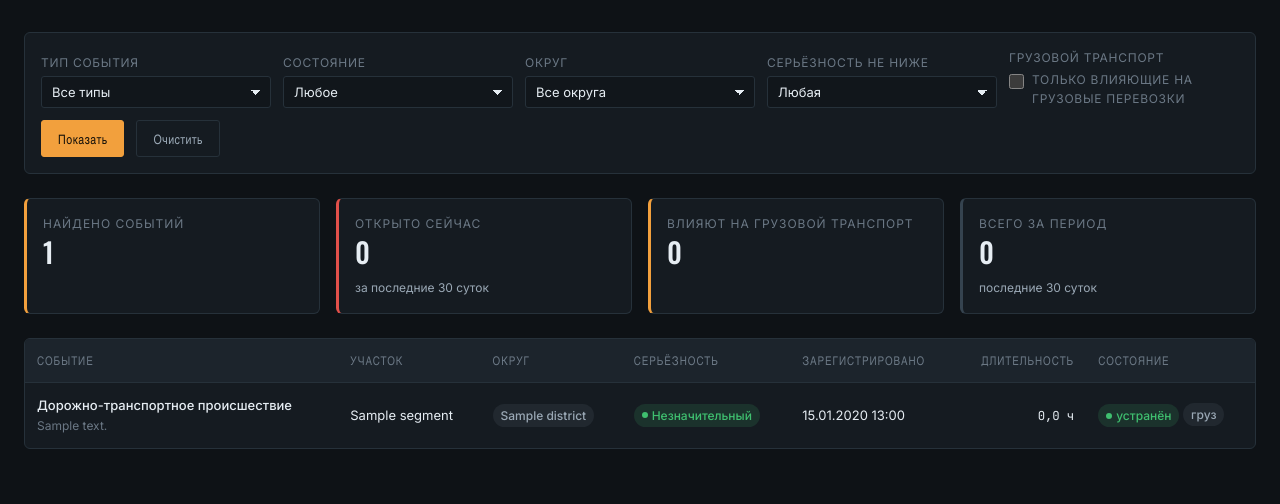
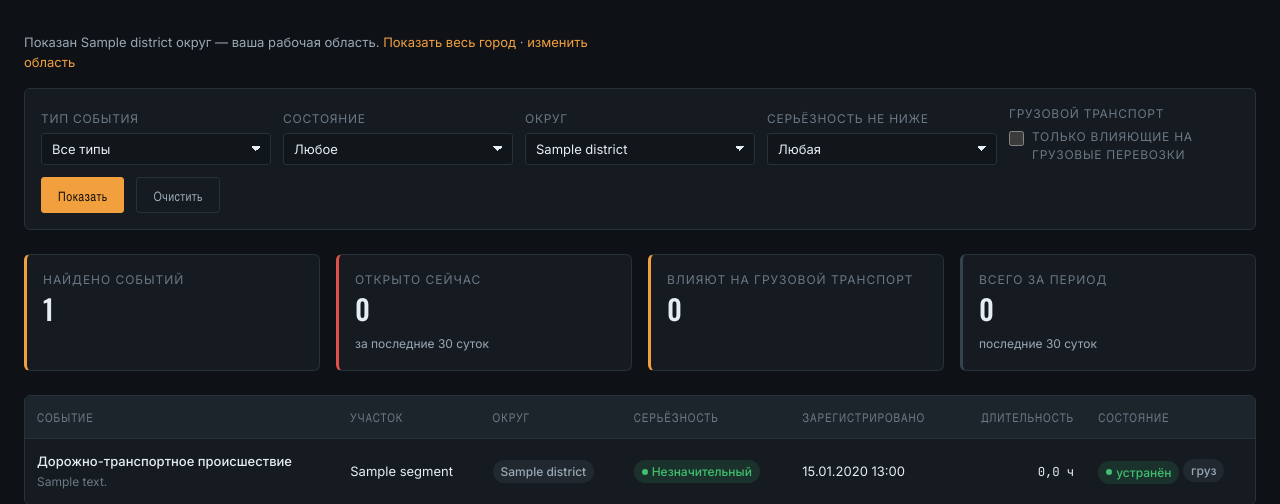
Before and after one commit to ht2473/freightflow, a Django app: page /incidents/ in a window 1280 px wide; the page is wider, and only the part inside the window is pictured. Shown: the part 276-780 px from the top of that part. Run offline with Django 5.2, Linux system fonts and the light colour scheme; a user stored in the database is signed in; tables that the repository leaves empty hold one stand-in row (values such as "Sample post"); parts of the project's set-up code (start-up, migrations or seed data) failed here and were passed over.

Commit message:
Ограничивать разделы рабочей областью пользователя
Реестры объектов, участков сети и дорожных событий открываются округом,
выбранным в профиле, — тем, с которым человек работает изо дня в день.

Область применяется, когда отбор в запросе отсутствует, то есть при первом
заходе в раздел; стоит воспользоваться формой отбора — и выбор человека
замещает настройку. Урезанная выборка объявлена на странице вместе
со ссылкой на город целиком: настройка не должна незаметно сокращать то,
что показано.

Co-Authored-By: Claude Opus 5 <noreply@anthropic.com>

```diff
--- a/backend/accounts/models.py
+++ b/backend/accounts/models.py
@@ -114,7 +114,12 @@ class UserProfile(models.Model):
         null=True,
         blank=True,
         related_name="+",
-        verbose_name=_("Округ по умолчанию"),
+        verbose_name=_("Рабочая область"),
+        help_text=_(
+            "Округ, которым разделы системы ограничиваются при первом "
+            "открытии. Заданный в самом разделе отбор рабочую область "
+            "замещает"
+        ),
     )
     notify_incidents = models.BooleanField(_("Уведомлять об инцидентах"), default=True)
 
--- a/backend/core/views/base.py
+++ b/backend/core/views/base.py
@@ -157,6 +157,33 @@ def int_param(request, name: str, default: int | None = None) -> int | None:
         return default
 
 
+def working_area(request) -> tuple[int | None, bool]:
+    """Округ отбора с учётом рабочей области пользователя.
+
+    Рабочая область — округ, с которым человек работает изо дня в день.
+    Она применяется, когда параметр отбора в запросе **отсутствует**, то есть
+    при первом заходе в раздел. Стоит воспользоваться формой отбора — и
+    параметр появляется, пусть и пустым, а область уступает выбору:
+    настройка не должна незаметно урезать выборку, которую человек только
+    что задал сам.
+
+    Возвращает пару «идентификатор округа, округ рабочей области». Второе
+    значение заполнено только тогда, когда область действительно применена:
+    по нему страница и сообщает, что показывает не весь город.
+    """
+    if "district" in request.GET:
+        return int_param(request, "district"), None
+
+    profile = None
+    if getattr(request, "user", None) is not None:
+        from accounts.models import profile_for
+
+        profile = profile_for(request.user)
+    if profile is None or profile.default_district is None:
+        return None, None
+    return profile.default_district_id, profile.default_district
+
+
 def choice_param(request, name: str, allowed: Iterable[str], default: str = "") -> str:
     """Прочитать параметр, значение которого ограничено списком допустимых."""
     value = (request.GET.get(name) or "").strip()
--- a/backend/core/views/monitoring.py
+++ b/backend/core/views/monitoring.py
@@ -12,7 +12,14 @@ from django.utils.translation import gettext_lazy as _
 from .. import selectors
 from ..choices import FlowDirection, FlowScope, IncidentType, congestion_state
 from ..models import District, TrafficCondition, TrafficIncident
-from .base import choice_param, int_param, minimap_settings, page_context, paginate
+from .base import (
+    choice_param,
+    int_param,
+    minimap_settings,
+    page_context,
+    paginate,
+    working_area,
+)
 
 
 def traffic(request):
@@ -82,7 +89,7 @@ def incident_list(request):
 
     incident_type = choice_param(request, "type", IncidentType.values)
     state = choice_param(request, "state", ["open", "closed"])
-    district_id = int_param(request, "district")
+    district_id, area_district = working_area(request)
     severity = int_param(request, "severity")
     cargo_only = request.GET.get("cargo") == "1"
 
@@ -115,6 +122,7 @@ def incident_list(request):
         statistics=selectors.incident_statistics(days=30),
         incident_types=IncidentType.choices,
         districts=District.objects.all(),
+        area_district=area_district,
         filters={
             "type": incident_type,
             "state": state,
--- a/backend/templates/account/profile.html
+++ b/backend/templates/account/profile.html
@@ -53,8 +53,9 @@
                     {{ form.language }}
                 </div>
                 <div class="field">
-                    <label for="{{ form.default_district.id_for_label }}">{% trans 'Округ по умолчанию' %}</label>
+                    <label for="{{ form.default_district.id_for_label }}">{% trans 'Рабочая область' %}</label>
                     {{ form.default_district }}
+                    <span class="small faint">{% trans 'Реестры объектов, участков сети и дорожных событий открываются этим округом. Отбор, заданный в самом разделе, рабочую область замещает.' %}</span>
                 </div>
             </div>
             <label class="check" style="margin-top:var(--sp-4)">
--- a/backend/templates/pages/incident_list.html
+++ b/backend/templates/pages/incident_list.html
@@ -16,6 +16,7 @@
 {% endblock %}
 
 {% block content %}
+{% include "partials/_working_area.html" %}
 <form class="filters" method="get" data-autosubmit>
     <div class="filters__grid">
         <div class="field">
--- a/backend/templates/pages/object_list.html
+++ b/backend/templates/pages/object_list.html
@@ -16,6 +16,7 @@
 {% endblock %}
 
 {% block content %}
+{% include "partials/_working_area.html" %}
 
 <form class="filters" method="get" data-autosubmit>
     <div class="filters__grid">
--- a/backend/templates/pages/road_list.html
+++ b/backend/templates/pages/road_list.html
@@ -16,6 +16,7 @@
 {% endblock %}
 
 {% block content %}
+{% include "partials/_working_area.html" %}
 <form class="filters" method="get" data-autosubmit>
     <div class="filters__grid">
         <div class="field">
--- /dev/null
+++ b/backend/templates/partials/_working_area.html
@@ -0,0 +1,9 @@
+{% load i18n %}
+{# Сообщение о том, что раздел показывает рабочую область, а не весь город. #}
+{% if area_district %}
+    <p class="small muted" style="margin-bottom:var(--sp-4)">
+        {% blocktrans with district=area_district.name %}Показан {{ district }} округ — ваша рабочая область.{% endblocktrans %}
+        <a href="?district=">{% trans 'Показать весь город' %}</a> ·
+        <a href="{% url 'accounts:profile' %}">{% trans 'изменить область' %}</a>
+    </p>
+{% endif %}
```
Also changed, not shown: backend/core/views/registry.py (+5 -2 lines), tests/test_working_area.py (added, +100 -0 lines), backend/accounts/migrations/0003_working_area.py (added).
